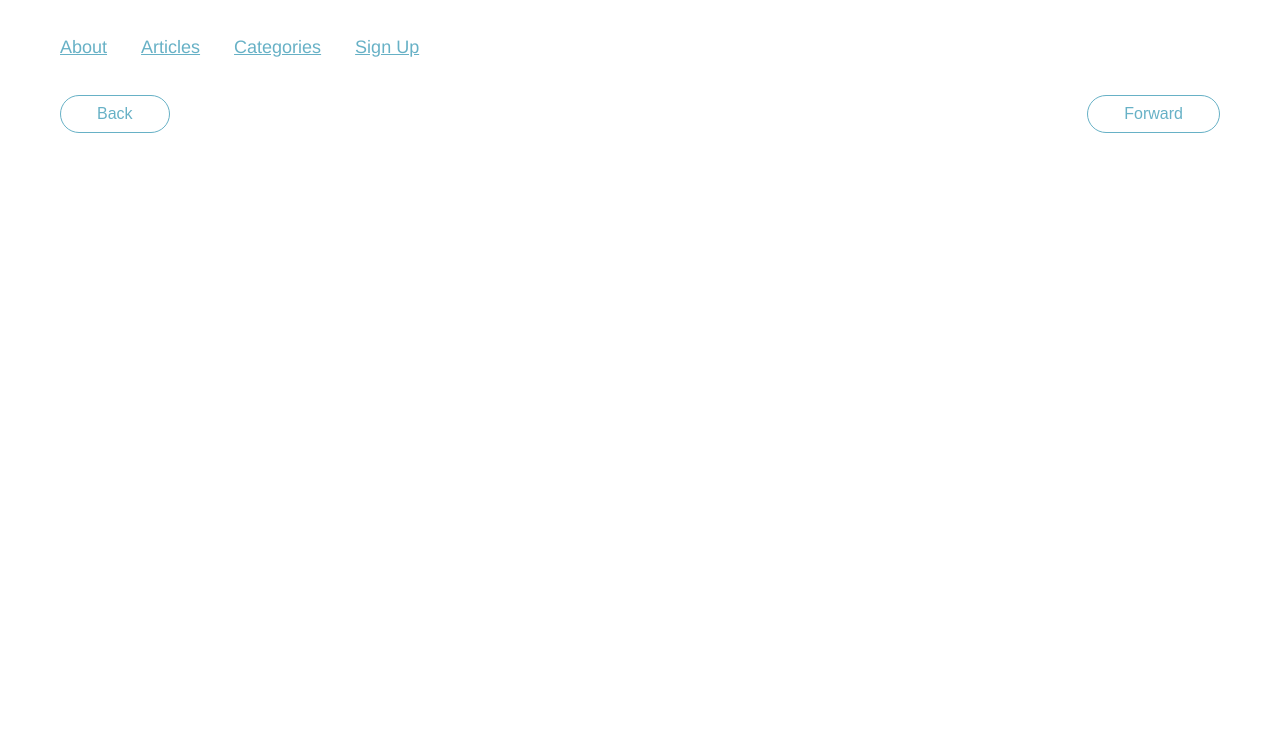
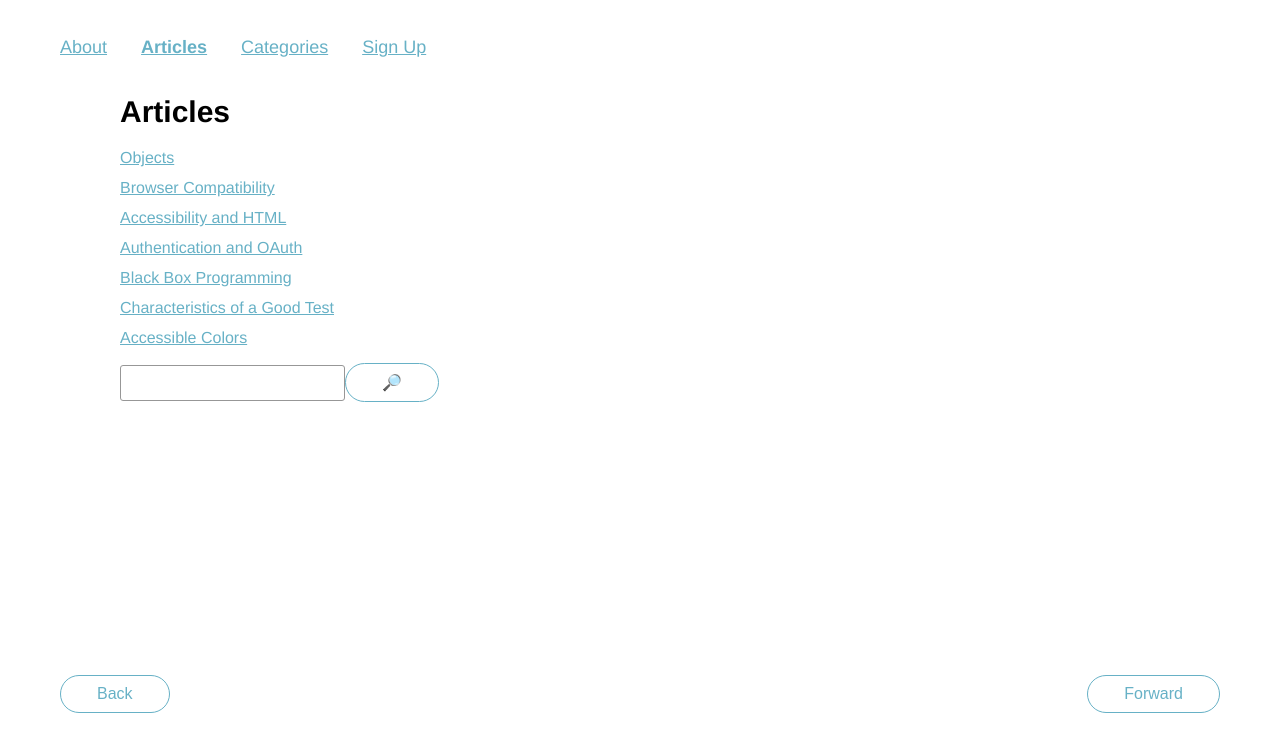
Before and after one commit to ShayEllis/react-router-lesson-vite, a React (Vite) app: page /articles in a window 1280 px wide. Shown: the top 752 px of the page. Built offline with nearby package versions, Linux system fonts and the light colour scheme.

Commit message:
Completed first 5 lesson steps.

```diff
--- a/src/app/App.jsx
+++ b/src/app/App.jsx
@@ -11,15 +11,23 @@ import Categories from "../components/Categories";
 import Author from "../components/Author";
 import Profile from "../components/Profile";
 
+import { BrowserRouter as Router, Routes, Route } from 'react-router-dom';
+
 function App() {
   return (
-    <div>
+    <Router>
       <Header />
       <main>
-        {/* Add routes here! */}
+        <Routes>
+          <Route path='/about' element={<About />} />
+          <Route path='/sign-up' element={<SignUp />} />
+          <Route path='/articles' element={<Articles />} />
+          <Route path='/categories/*' element={<Categories />} />
+          <Route path='/profile' element={<Profile />} />
+        </Routes>
       </main>
       <Footer />
-    </div>
+    </Router>
   );
 }
 
--- a/src/components/Articles.jsx
+++ b/src/components/Articles.jsx
@@ -4,6 +4,7 @@ import { selectArticles, filterArticles } from "../features/articles/articlesSli
 import Search from "./Search";
 
 // Import Link from React Router
+import { Link } from 'react-router-dom'
 
 export default function Articles () {
   const articles = useSelector(selectArticles)
@@ -25,9 +26,9 @@ export default function Articles () {
             return (
               <li key={article.slug}>
                 {/* Replace these a tags! */}
-                <a href={`/articles/${article.slug}`}>
+                <Link to={`/articles/${article.slug}`}>
                   {article.title}
-                </a>
+                </Link>
               </li>
             )
           })
--- a/src/components/Categories.jsx
+++ b/src/components/Categories.jsx
@@ -1,7 +1,7 @@
 import React from 'react';
 import { useSelector } from 'react-redux';
 import { selectCategories } from '../features/categories/categoriesSlice';
-import { Route, Link, useLocation } from 'react-router-dom'; //useRouteMatch - Old code
+import { Routes, Route, Link, useLocation } from 'react-router-dom'; //useRouteMatch - Old code
 import Category from './Category'
 
 export default function Categories () {
@@ -22,7 +22,9 @@ export default function Categories () {
           })
         }
       </ul>
-        <Route path={`/${path}/:name`} element={<Category />} />
+        <Routes>
+          <Route path={`/${path}/:name`} element={<Category />} />
+        </Routes>
 
 {/*       <Route path={`/${path}/:name`} />
         <Category />                          //Old code
--- a/src/components/Header.jsx
+++ b/src/components/Header.jsx
@@ -3,6 +3,7 @@ import { useDispatch, useSelector } from "react-redux";
 import { selectCurrentUser, logOut } from "../features/session/sessionSlice";
 
 // Import the NavLink component.
+import { NavLink } from 'react-router-dom'
 
 export default function Header () {
   const currentUser = useSelector(selectCurrentUser);
@@ -15,16 +16,16 @@ export default function Header () {
   // Replace the 4 <a> tags with <NavLink> components
   return (
     <div className="header">
-      <a href="/about">About</a>
-      <a href="/articles">Articles</a>
-      <a href="/categories">Categories</a>
+      <NavLink to="/about">About</NavLink>
+      <NavLink to="/articles">Articles</NavLink>
+      <NavLink to="/categories">Categories</NavLink>
       {
         currentUser.username ?
           <>
-            <a href="/profile">Profile</a>
+            <NavLink to="/profile">Profile</NavLink>
             <button onClick={handleLogout} className="logout"> Log Out </button>
           </> :
-          <a href="/sign-up">Sign Up</a>
+          <NavLink to="/sign-up">Sign Up</NavLink>
       }
     </div>
   )
```
